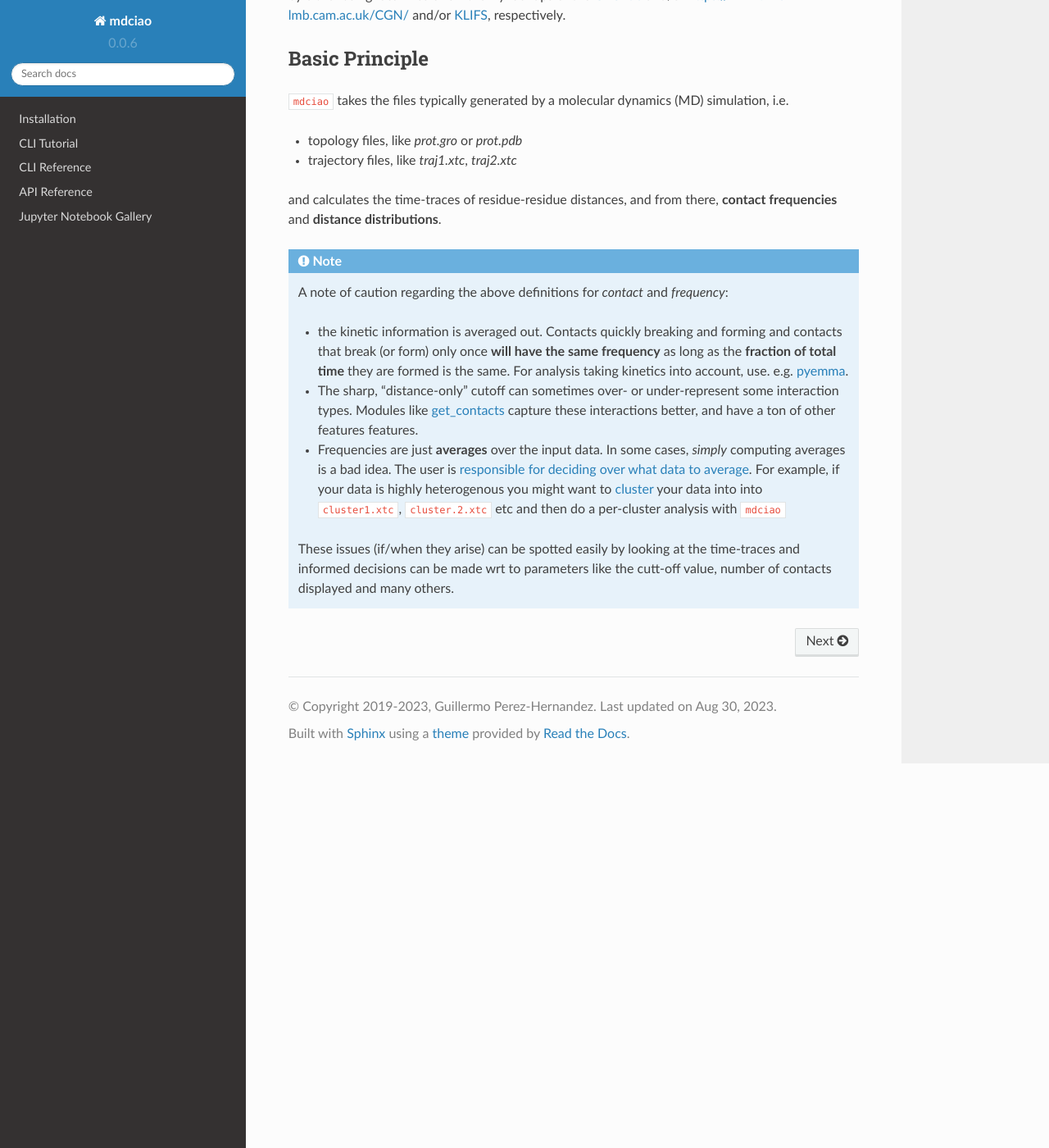
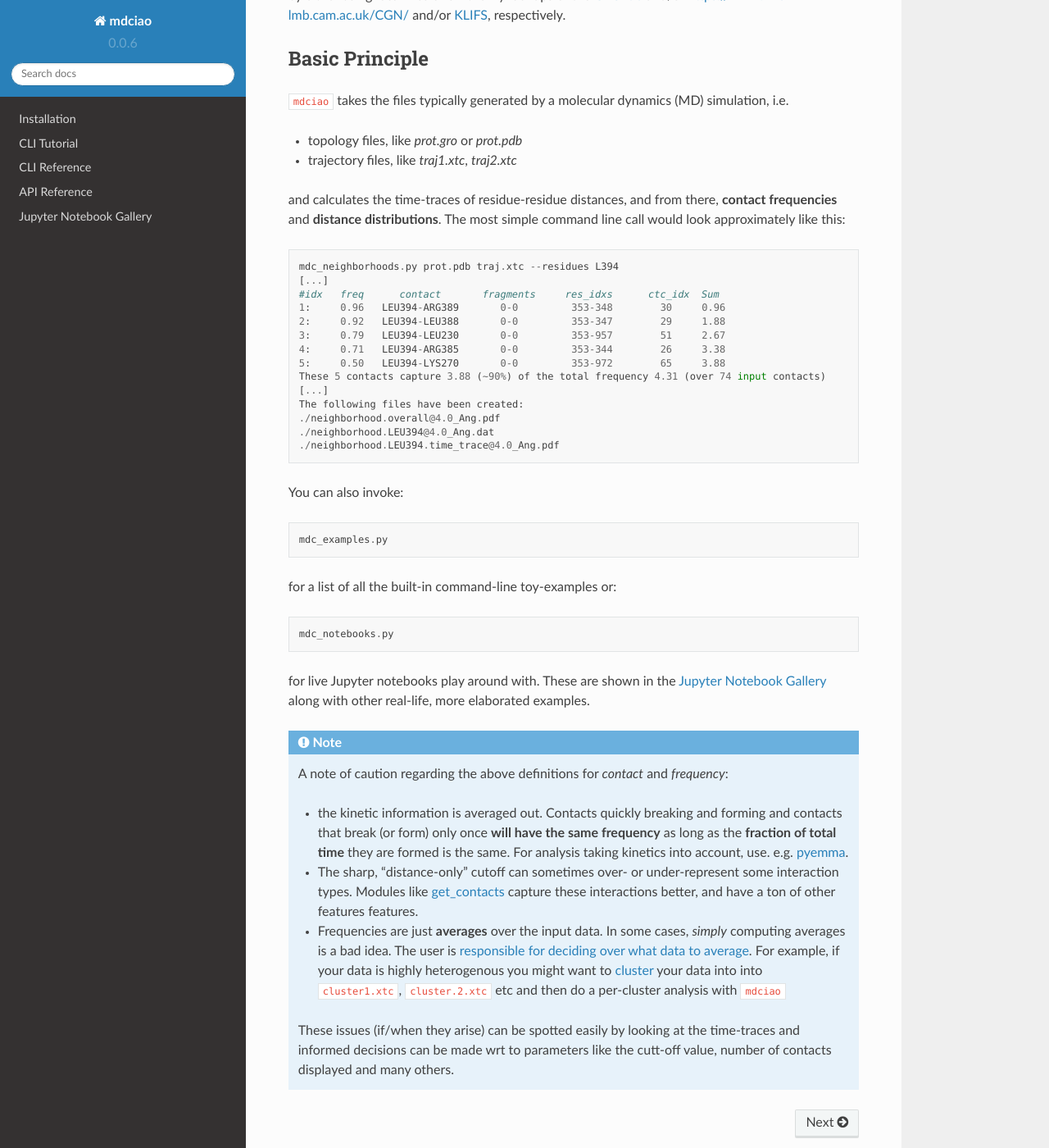
Before and after one commit to gph82/mdciao, a Sphinx documentation site: the page built from doc/index.rst, in a window 1280 px wide and 1400 px high, scrolled down 1395 px. Shown: the whole window at 82% size. Built offline with Sphinx 7.4.7 and the Read the Docs theme 2.0.0, drawn with Linux system fonts in a browser that asks for light colours; pages that are not in the unit, such as notebooks, are missing from menus.

Commit message:
[doc] updated docs

```diff
--- a/doc/api_stub.rst
+++ b/doc/api_stub.rst
@@ -6,8 +6,9 @@ The API is what you get to your Python scope upon importing ``mdciao``, .e.g.::
  import mdciao
 
 The API has a :ref:`dedicated submodule <mdciao.cli>` to replicate the Command-Line-Interface, ``mdciao.cli`` and a
-lot of other methods that expose useful functions to create your own workflows. Check the :ref:`API Reference` page
-for a comprehensive overview or the :ref:`Jupyter Notebook Tutorial` for some highlights and walkthroughs.
+lot of other methods that expose useful functions to create your own workflows. The the :ref:`Jupyter Notebook Tutorial`
+has some highlights and easy walkthroughs, while the :ref:`Jupyter Notebook Gallery` for some more fancy examples.
+Check the :ref:`API Reference` page for the full API documentation.
 
 .. _api_note:
 .. note::
--- a/doc/index.rst
+++ b/doc/index.rst
@@ -37,7 +37,33 @@ Basic Principle
 * topology files, like *prot.gro* or *prot.pdb*
 * trajectory files, like *traj1.xtc*, *traj2.xtc*
 
-and calculates the  time-traces of residue-residue distances, and from there, **contact frequencies** and **distance distributions**.
+and calculates the  time-traces of residue-residue distances, and from there, **contact frequencies** and **distance distributions**. The most simple command line call would look approximately like this::
+
+ mdc_neighborhoods.py prot.pdb traj.xtc --residues L394
+ [...]
+ #idx   freq      contact       fragments     res_idxs      ctc_idx  Sum
+ 1:     0.96   LEU394-ARG389       0-0         353-348        30     0.96
+ 2:     0.92   LEU394-LEU388       0-0         353-347        29     1.88
+ 3:     0.79   LEU394-LEU230       0-0         353-957        51     2.67
+ 4:     0.71   LEU394-ARG385       0-0         353-344        26     3.38
+ 5:     0.50   LEU394-LYS270       0-0         353-972        65     3.88
+ These 5 contacts capture 3.88 (~90%) of the total frequency 4.31 (over 74 input contacts)
+ [...]
+ The following files have been created:
+ ./neighborhood.overall@4.0_Ang.pdf
+ ./neighborhood.LEU394@4.0_Ang.dat
+ ./neighborhood.LEU394.time_trace@4.0_Ang.pdf
+
+You can also invoke::
+
+ mdc_examples.py
+
+for a list of all the built-in command-line toy-examples or::
+
+ mdc_notebooks.py
+
+for live Jupyter notebooks play around with. These are shown in the :ref:`Jupyter Notebook Gallery` along with other real-life, more elaborated examples.
+
 
 .. note::
 
```
Also changed, not shown: doc/installation.rst (+7 -1 lines).
